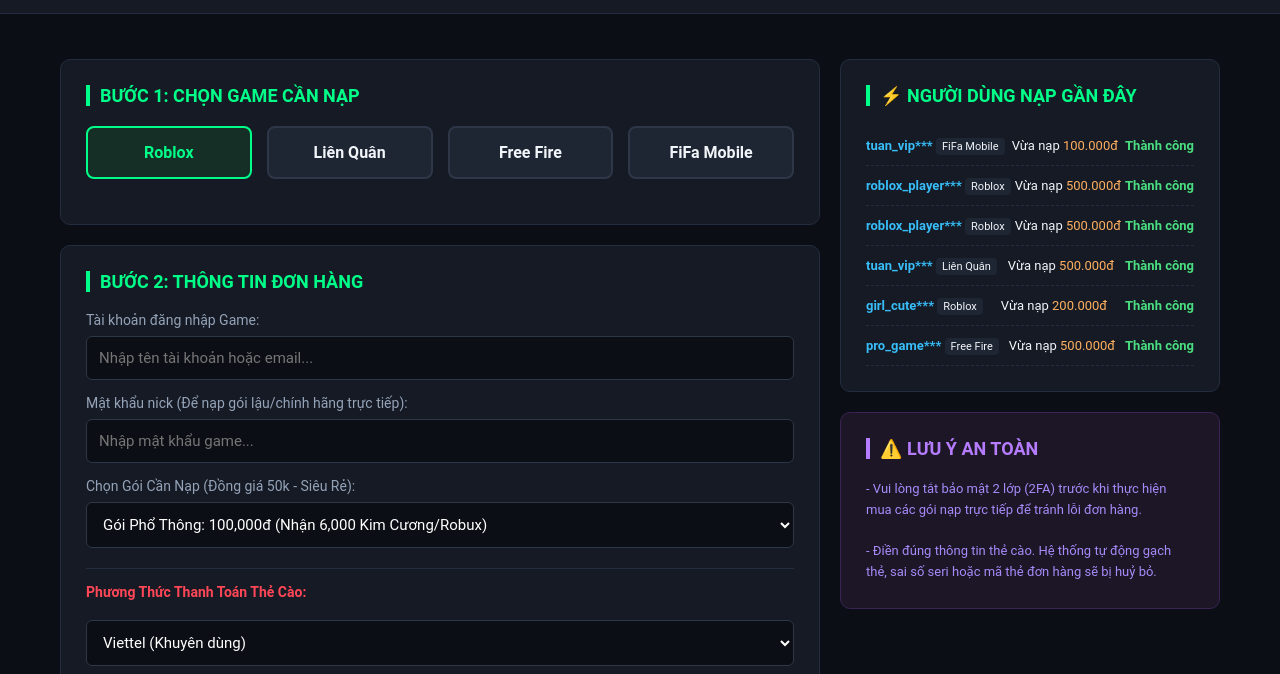
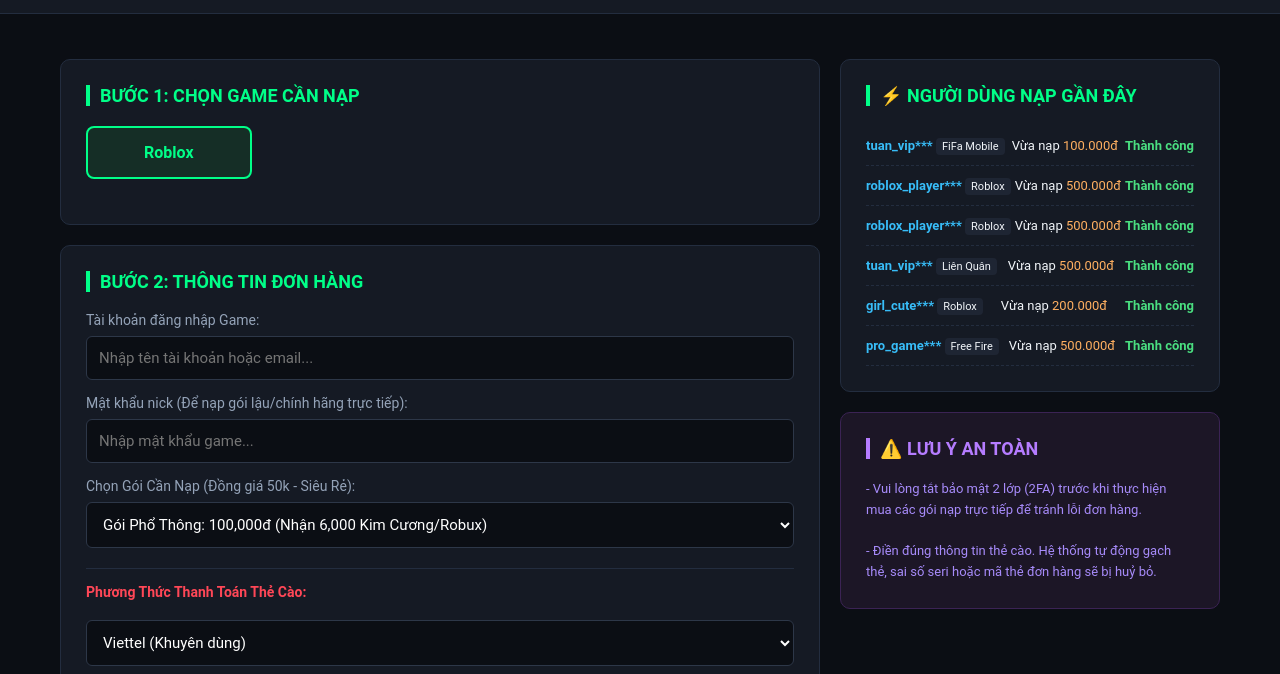
Before and after one commit to crazymoney22/napthelau, a plain HTML site: page index.html in a window 1280 px wide. Shown: the part 126-800 px from the top of the page. Drawn offline with Linux system fonts and the light colour scheme.

Commit message:
Update index.html

```diff
--- a/index.html
+++ b/index.html
@@ -200,9 +200,6 @@
                 <div class="box-title">Bước 1: Chọn Game Cần Nạp</div>
                 <div class="game-grid">
                     <div class="game-item active" onclick="changeGame(this, 'Roblox')">Roblox</div>
-                    <div class="game-item" onclick="changeGame(this, 'Liên Quân')">Liên Quân</div>
-                    <div class="game-item" onclick="changeGame(this, 'Free Fire')">Free Fire</div>
-                    <div class="game-item" onclick="changeGame(this, 'FiFa Mobile')">FiFa Mobile</div>
                 </div>
             </div>
 
```
